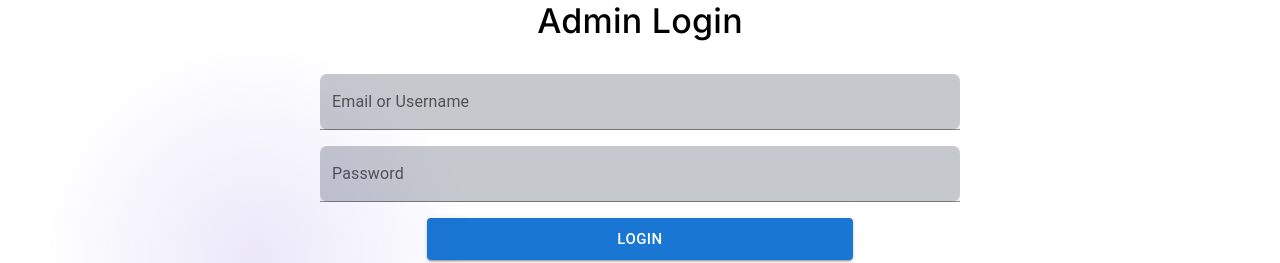
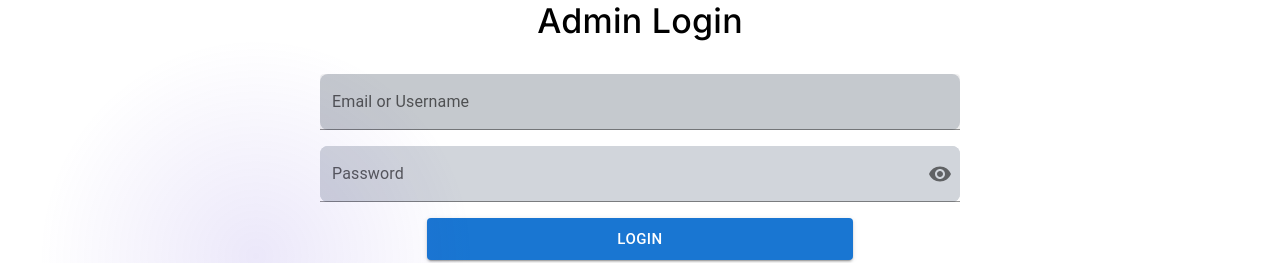
Before and after one commit to Nadeem-Abdun/nadeem_abdun_portfolio, a React (Create React App) app: page /admin/login in a window 1280 px wide. Shown: the top 263 px of the page. Built offline with nearby package versions, Linux system fonts and the light colour scheme.

Commit message:
AdminLogin Password TextField Functionality Updated

```diff
--- a/src/screens/AdminLogin.tsx
+++ b/src/screens/AdminLogin.tsx
@@ -1,5 +1,6 @@
 import React, { useState, useEffect } from 'react';
-import { Grid, Typography, TextField, CircularProgress, Button } from '@mui/material';
+import { Grid, Typography, TextField, CircularProgress, Button, FormControl, InputLabel, FilledInput, InputAdornment, IconButton } from '@mui/material';
+import { VisibilityOff, Visibility } from '@mui/icons-material';
 import './ScreenStyles.css';
 import { useMediaQuery } from 'react-responsive';
 import { useNavigate } from 'react-router-dom';
@@ -24,7 +25,7 @@ const AdminLogin = () => {
             ...loginDetails,
             [name]: value
         });
-    }
+    };
 
     const [formLoading, setFormLoading] = useState(false);
 
@@ -36,14 +37,24 @@ const AdminLogin = () => {
         setTimeout(() => {
             history('/admin/home');
         }, 2500);
-    }
+    };
 
     const handleLoginFormSubmit = async () => {
         const formData = await new FormData();
         await formData.append('username', loginDetails.username);
         await formData.append('password', loginDetails.password);
         await handleFormStatus();
-    }
+    };
+
+    const [showPassword, setShowPassword] = useState(false);
+
+    const handleShowPassword = () => {
+        setShowPassword(!showPassword);
+    };
+
+    const handleMouseDownPassword = (event: React.MouseEvent<HTMLButtonElement>) => {
+        event.preventDefault();
+    };
 
     useEffect(() => {
         document.title = "Admin - Login"
@@ -62,20 +73,34 @@ const AdminLogin = () => {
                                 id="username-field"
                                 label="Email or Username"
                                 variant="filled"
+                                type="email"
                                 fullWidth
                                 sx={{ backgroundColor: '#D1D5DB', borderRadius: 2, }}
                                 onChange={(event) => handleTextFeildsChange('username', event.target.value)}
                             />
                         </Grid>
                         <Grid item xs={12}>
-                            <TextField
-                                id="password-field"
-                                label="Password"
-                                variant="filled"
-                                fullWidth
-                                sx={{ backgroundColor: '#D1D5DB', borderRadius: 2, }}
-                                onChange={(event) => handleTextFeildsChange('password', event.target.value)}
-                            />
+                            <FormControl variant="filled" fullWidth sx={{ backgroundColor: '#D1D5DB', borderRadius: 2 }}>
+                                <InputLabel htmlFor="password-field">Password</InputLabel>
+                                <FilledInput
+                                    id="password-field"
+                                    type={showPassword ? 'text' : 'password'}
+                                    sx={{ backgroundColor: '#D1D5DB', borderRadius: 2, '& input': { borderRadius: 2 } }}
+                                    endAdornment={
+                                        <InputAdornment position="end">
+                                            <IconButton
+                                                aria-label="toggle password visibility"
+                                                onClick={handleShowPassword}
+                                                onMouseDown={handleMouseDownPassword}
+                                                edge="end"
+                                            >
+                                                {showPassword ? <VisibilityOff /> : <Visibility />}
+                                            </IconButton>
+                                        </InputAdornment>
+                                    }
+                                    onChange={(event) => handleTextFeildsChange('password', event.target.value)}
+                                />
+                            </FormControl>
                         </Grid>
                         <Grid item xs={8}>
                             <Button
```
